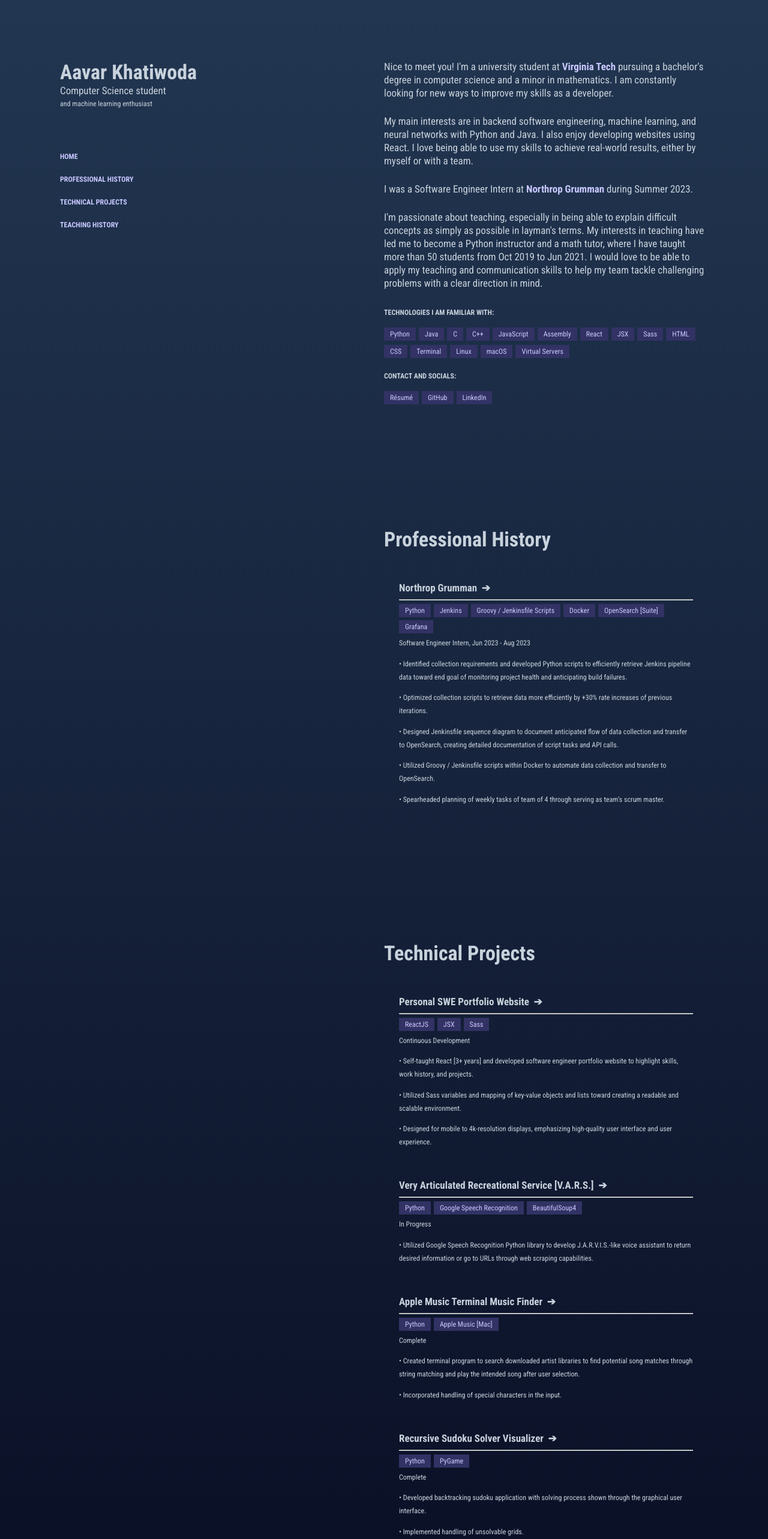
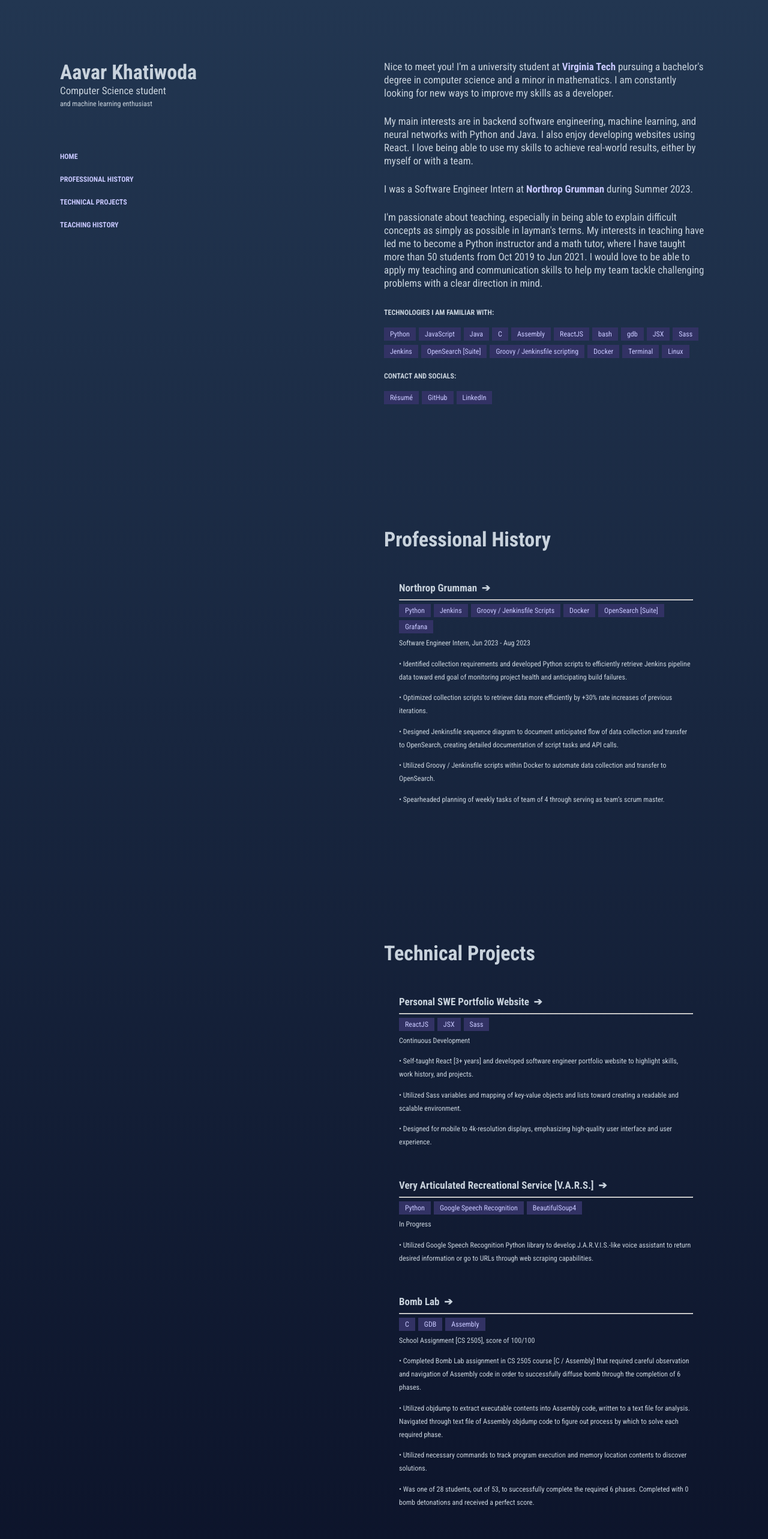
Before and after one commit to aavarkhatiwoda/portfolio_testenv, a React (Create React App) app: page / in a window 1280 px wide. Shown: the top 2566 px of the page at 60% size. Built offline with nearby package versions, Linux system fonts and the light colour scheme; the HTML template or start-up script is replaced by a standard one.

Commit message:
New project

```diff
--- a/src/Pages/Footer/Footer.sass
+++ b/src/Pages/Footer/Footer.sass
@@ -1,8 +1,11 @@
 @import '../../Components/Fonts'
 @import '../../Components/Colors'
 @import '../../Components/Constants'
+@import '../../Components/Breakpoints'
 
 .footer
   padding: 100px
+  @media screen and (min-width: $ss7min)
+    padding: 200px
   text-align: center
   background: rgb(34,54,81)
--- a/src/Pages/Interests/Interests.js
+++ b/src/Pages/Interests/Interests.js
@@ -47,8 +47,11 @@ export default function Interests() {
 }
 
 function ShowSkills() {
-    const s = ['Python', 'Java', 'C',  'C++', 'JavaScript', 'Assembly', 'React', 'JSX',
-    'Sass', 'HTML', 'CSS', 'Terminal', 'Linux', 'macOS', 'Virtual Servers'];
+    //const s = ['Python', 'Java', 'C',  'C++', 'JavaScript', 'Assembly', 'React', 'JSX',
+    //'Sass', 'HTML', 'CSS', 'Terminal', 'Linux', 'macOS', 'Virtual Servers'];
+    const s = ['Python','JavaScript','Java','C','Assembly','ReactJS','bash','gdb'
+    ,'JSX','Sass','Jenkins','OpenSearch [Suite]','Groovy / Jenkinsfile scripting',
+    'Docker','Terminal','Linux']
     return (
       <div className='skills_toplevel'>
         {s.map(i => (
--- a/src/Pages/Interests/Interests.sass
+++ b/src/Pages/Interests/Interests.sass
@@ -15,7 +15,7 @@
     @media screen and (max-width: $ss4)
         padding: $p4
     @media screen and (max-width: $ss3)
-        padding: $p4 $p3
+        padding: 0 $p3 $p3 $p3
     @media screen and (max-width: $ss2)
         //padding: $p4 $p2
         padding: 0 $p2 $p4 $p2
--- a/src/Pages/Projects/Projects.sass
+++ b/src/Pages/Projects/Projects.sass
@@ -14,7 +14,7 @@
     @media screen and (max-width: $ss4)
         padding: $p4
     @media screen and (max-width: $ss3)
-        padding: $p4 $p3
+        padding: 0 $p3 $p3 $p3
     @media screen and (max-width: $ss2)
         //padding: $p4 $p2
         padding: 0 $p2 $p4 $p2
--- a/src/Pages/Projects/ProjectsCarousel.jsx
+++ b/src/Pages/Projects/ProjectsCarousel.jsx
@@ -33,6 +33,22 @@ export const ProjectsCarousel = () => {
                 '• Utilized Google Speech Recognition Python library to develop J.A.R.V.I.S.-like\
                 voice assistant to return desired information or go to URLs through web scraping capabilities.'
             ]
+        },
+        {
+            name:'Bomb Lab',
+            technologies:['C','GDB','Assembly'],
+            description:'School Assignment [CS 2505], score of 100/100',
+            link:'https://cs.vt.edu',
+            content:[
+                '• Completed Bomb Lab assignment in CS 2505 course [C / Assembly] that required careful observation and navigation of Assembly code in order\
+                to successfully diffuse bomb through the completion of 6 phases.',
+                '• Utilized objdump to extract executable contents into Assembly code, written to a text file for analysis. Navigated through text file of\
+                Assembly objdump code to figure out process by which to solve each required phase.',
+                '• Utilized necessary commands to track program execution and memory location contents to discover solutions.',
+                '• Was one of 28 students, out of 53, to successfully complete the required 6 phases. Completed with 0 bomb detonations and\
+                received a perfect score.',
+            ]
+
         },
         {
             name:'Apple Music Terminal Music Finder',
--- a/src/Pages/Teaching/Teaching.sass
+++ b/src/Pages/Teaching/Teaching.sass
@@ -4,7 +4,6 @@
 @import '../../Components/Fonts'
 
 .teaching_toplevel
-    //border: 3px solid green
     width: 100vw
 
 .teaching
@@ -15,7 +14,7 @@
     @media screen and (max-width: $ss4)
         padding: $p4
     @media screen and (max-width: $ss3)
-        padding: $p4 $p3
+        padding: 0 $p3 $p3 $p3
     @media screen and (max-width: $ss2)
         //padding: $p4 $p2
         padding: 0 $p2 $p4 $p2
--- a/src/Pages/Work/Work.sass
+++ b/src/Pages/Work/Work.sass
@@ -4,7 +4,6 @@
 @import '../../Components/Fonts'
 
 .work_toplevel
-    //border: 3px solid green
     width: 100vw
 
 .work
@@ -15,7 +14,7 @@
     @media screen and (max-width: $ss4)
         padding: $p4
     @media screen and (max-width: $ss3)
-        padding: $p4 $p3
+        padding: 0 $p3 $p3 $p3
     @media screen and (max-width: $ss2)
         //padding: $p4 $p2
         padding: 0 $p2 $p4 $p2
```
